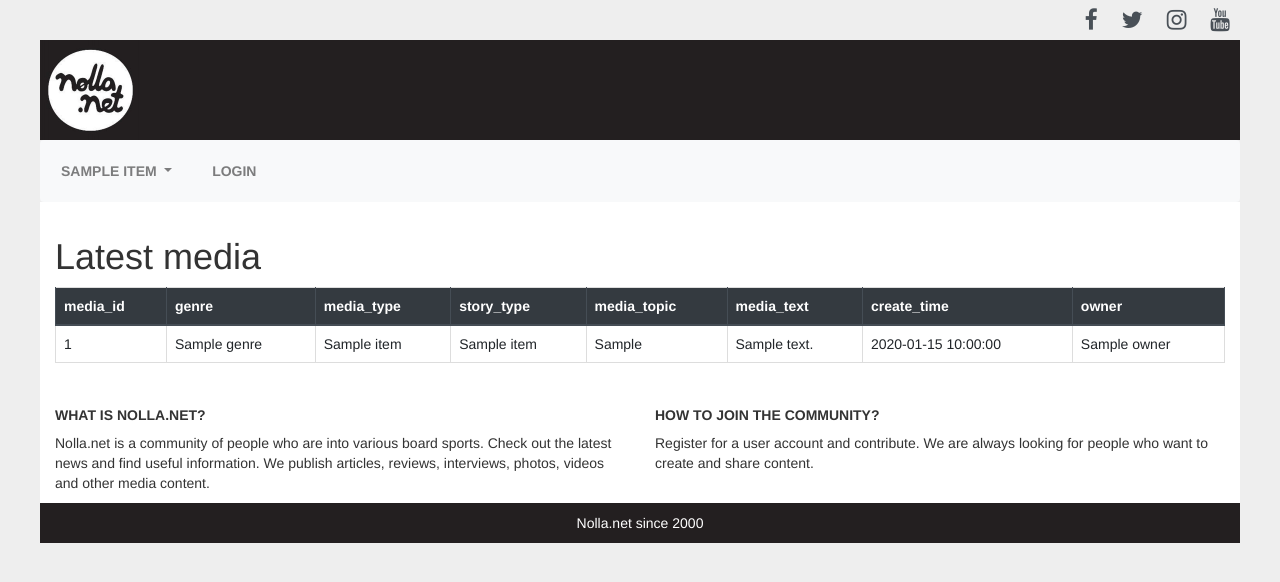
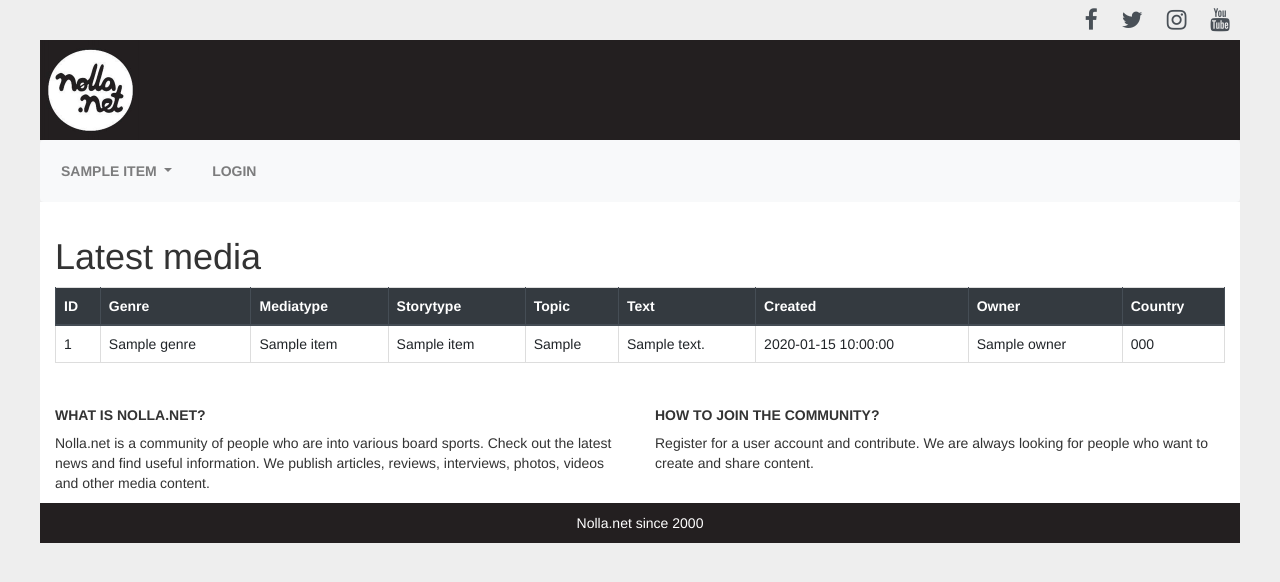
Before and after one commit to jounile/nollanet, a Flask app: template app/templates/views/admin/latest_media.html in a window 1280 px wide. Shown: the top 582 px of the page. Run offline with Flask 2, Linux system fonts and the light colour scheme; the template is opened without the code that fills it: most values are stand-ins (such as "Sample title", 1, 10 or a date in 2020); parts of the project's set-up code (start-up, migrations or seed data) failed here and were passed over; some libraries are stand-ins or nearby versions.

Commit message:
Adding country column to lists

```diff
--- a/app/templates/views/admin/latest_media.html
+++ b/app/templates/views/admin/latest_media.html
@@ -8,14 +8,15 @@
     <table width="100%" class="table table-bordered">
         <thead class="thead-dark">
         <tr>
-            <th>media_id</th>
-            <th>genre</th>
-            <th>media_type</th>
-            <th>story_type</th>
-            <th>media_topic</th>
-            <th>media_text</th>
-            <th>create_time</th>
-            <th>owner</th>
+            <th>ID</th>
+            <th>Genre</th>
+            <th>Mediatype</th>
+            <th>Storytype</th>
+            <th>Topic</th>
+            <th>Text</th>
+            <th>Created</th>
+            <th>Owner</th>
+            <th>Country</th>
             {% if session['logged_in'] and session['user_level'] == 1 %}
                 <th></th>
                 <th></th>
@@ -33,6 +34,7 @@
                 <td>{{ item.media_text[:80] }}</td>
                 <td>{{ item.create_time }}</td>
                 <td>{{ item.owner }}</td>
+                <td>{{ item.country_code }}</td>
                 {% if session['logged_in'] and session['user_level'] == 1 %}
                     <td>
                         <form action="/media/update/{{ item.media_id }}" method="GET">
--- a/app/templates/views/interviews.html
+++ b/app/templates/views/interviews.html
@@ -12,6 +12,7 @@
                 <th>Genre</th>
                 <th>Created</th>
                 <th>Owner</th>
+                <th>Country</th>
                 {% if session['logged_in'] and session['user_level'] == 1 %}
                     <th></th>
                     <th></th>
@@ -25,6 +26,7 @@
                 <td>{{ item.genre }}</td>
                 <td>{{ item.create_time }}</td>
                 <td>[<a href="/user/{{ item.owner }}">{{ item.owner }}</a>]</td>
+                <td>{{ item.country_code }}</td>
                 {% if session['logged_in'] and session['user_level'] == 1 %}
                     <td>
                         <form action="/media/update/{{ item.media_id }}" method="GET">
--- a/app/templates/views/news.html
+++ b/app/templates/views/news.html
@@ -14,6 +14,7 @@
             <th>Genre</th>
             <th>Created</th>
             <th>Publisher</th>
+            <th>Country</th>
             {% if session['logged_in'] and session['user_level'] == 1 %}
                 <th></th>
                 <th></th>
@@ -28,6 +29,7 @@
             <td>{{ item.genre }}</td>
             <td>{{ item.create_time }}</td>
             <td>[<a href="/user/{{ item.owner }}">{{ item.owner }}</a>]</td>
+            <td>{{ item.country_code }}</td>
             {% if session['logged_in'] and session['user_level'] == 1 %}
                 <td>
                     <form action="/media/update/{{ item.media_id }}" method="GET">
--- a/app/templates/views/reviews.html
+++ b/app/templates/views/reviews.html
@@ -12,6 +12,7 @@
                 <th>Genre</th>
                 <th>Created</th>
                 <th>Owner</th>
+                <th>Country</th>
                 {% if session['logged_in'] and session['user_level'] == 1 %}
                     <th></th>
                     <th></th>
@@ -25,6 +26,7 @@
                 <td>{{ item.genre }}</td>
                 <td>{{ item.create_time }}</td>
                 <td>[<a href="/user/{{ item.owner }}">{{ item.owner }}</a>]</td>
+                <td>{{ item.country_code }}</td>
                 {% if session['logged_in'] and session['user_level'] == 1 %}
                     <td>
                         <form action="/media/update/{{ item.media_id }}" method="GET">
--- a/app/templates/views/user/posts.html
+++ b/app/templates/views/user/posts.html
@@ -17,6 +17,7 @@
         <th>media_topic</th>
         <th>create_time</th>
         <th>owner</th>
+        <th>Country</th>
         <th></th>
         <th></th>
     </tr>
@@ -31,6 +32,7 @@
             <td>{{ item.media_topic }}</td>
             <td>{{ item.create_time }}</td>
             <td>{{ item.owner }}</td>
+            <td>{{ item.country_code }}</td>
             <td>
                 <form action="/media/update/{{ item.media_id }}" method="GET">
                     <button type="submit" class="btn btn-primary">Edit</button>
--- a/app/templates/views/videos.html
+++ b/app/templates/views/videos.html
@@ -29,7 +29,7 @@
             </td>
             <td><a href="/video/{{ item.media_id }}">{{ item.media_topic }}</a></td>
             <td>{{ item.create_time }}</td>
-            <td>[<a href="/user/{{ item.owner }}">{{ item.owner }}</a>]</td>
+            <td><a href="/user/{{ item.owner }}">{{ item.owner }}</a></td>
             {% if session['logged_in'] and session['user_level'] == 1 %}
                 <td>
                     <form action="/media/update/{{ item.media_id }}" method="GET">
```
